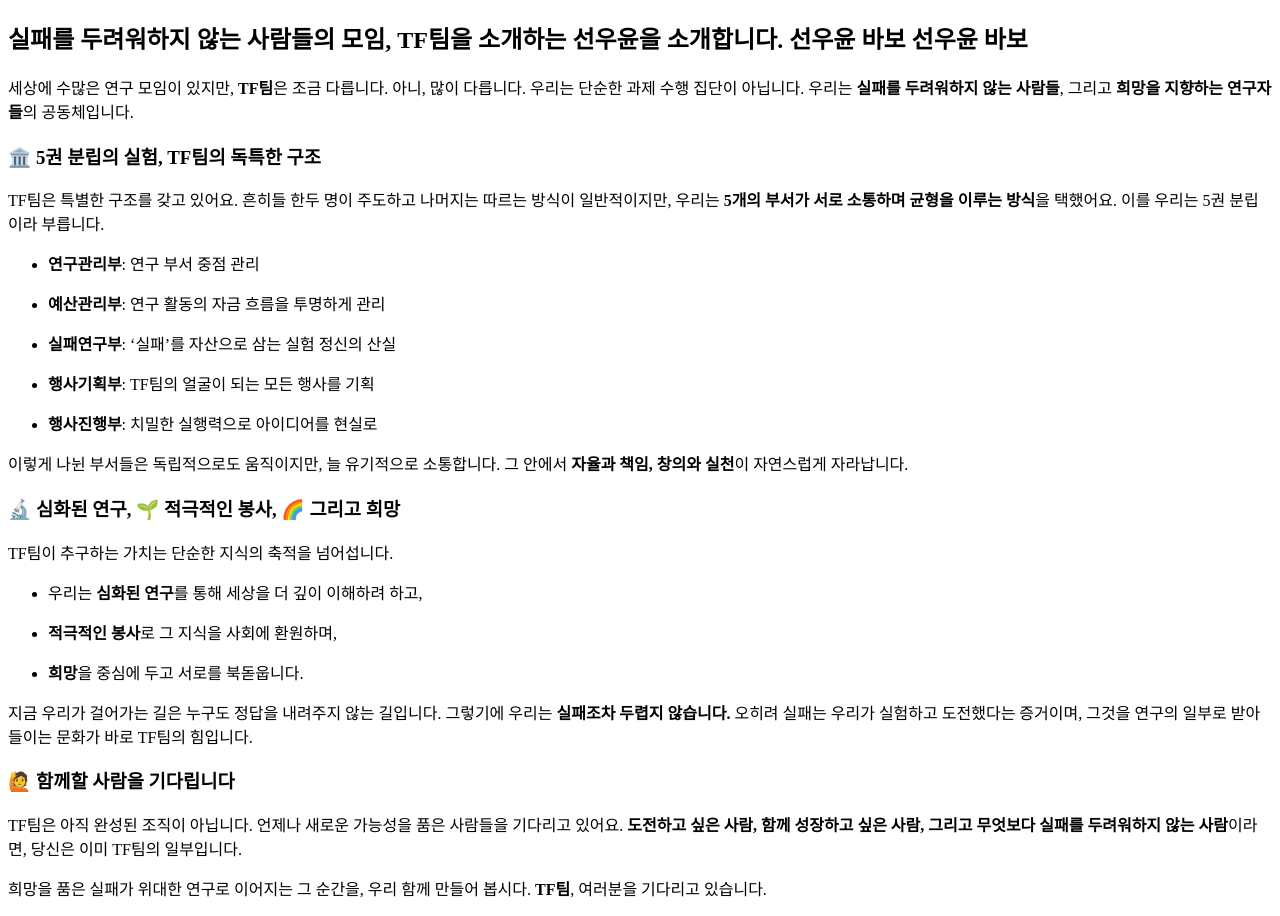
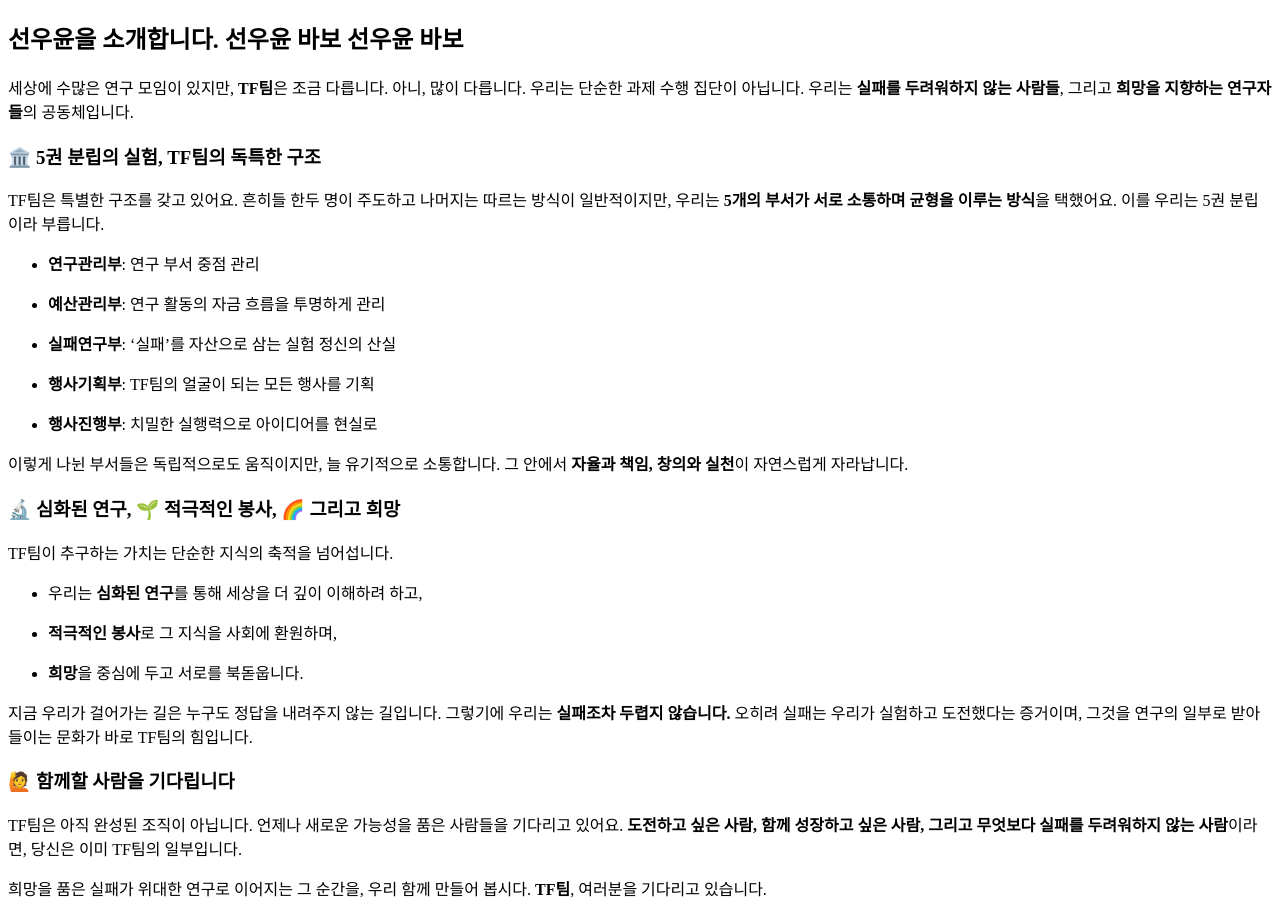
Before and after one commit to windy119/tf-ad, a plain HTML site: page index.html in a window 1280 px wide. Drawn offline with Linux system fonts and the light colour scheme.

Commit message:
Update index.html

```diff
--- a/index.html
+++ b/index.html
@@ -6,7 +6,7 @@
     <title>TF팀 소개</title>
   </head>
   <body>
-    <h2 id="intro">실패를 두려워하지 않는 사람들의 모임, TF팀을 소개하는 선우윤을 소개합니다. 선우윤 바보 선우윤 바보 </h2>
+    <h2 id="intro">선우윤을 소개합니다. 선우윤 바보 선우윤 바보 </h2>
 
     <p>세상에 수많은 연구 모임이 있지만, <strong>TF팀</strong>은 조금 다릅니다. 아니, 많이 다릅니다.
     우리는 단순한 과제 수행 집단이 아닙니다. 우리는 <strong>실패를 두려워하지 않는 사람들</strong>, 그리고 <strong>희망을 지향하는 연구자들</strong>의 공동체입니다.</p>
```
